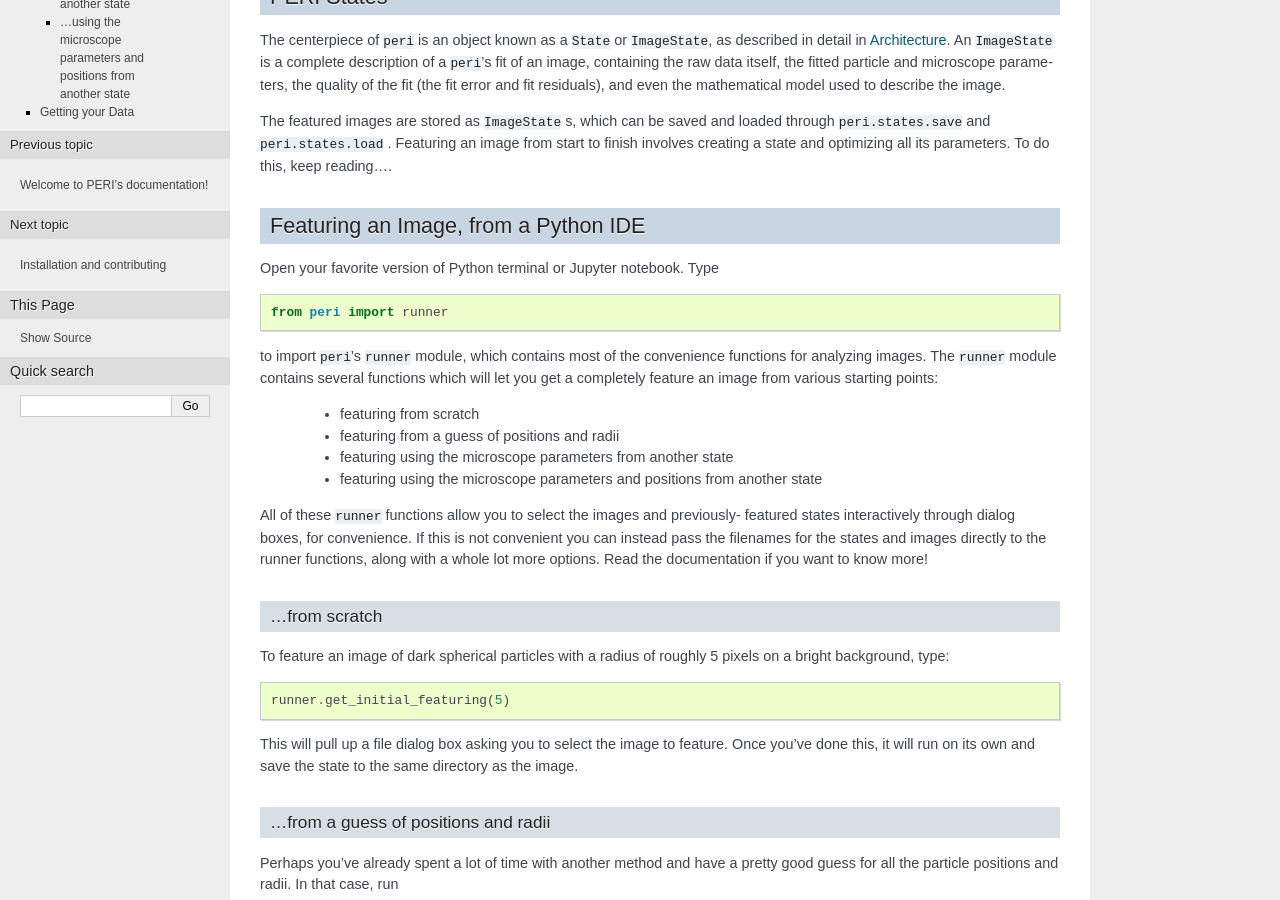
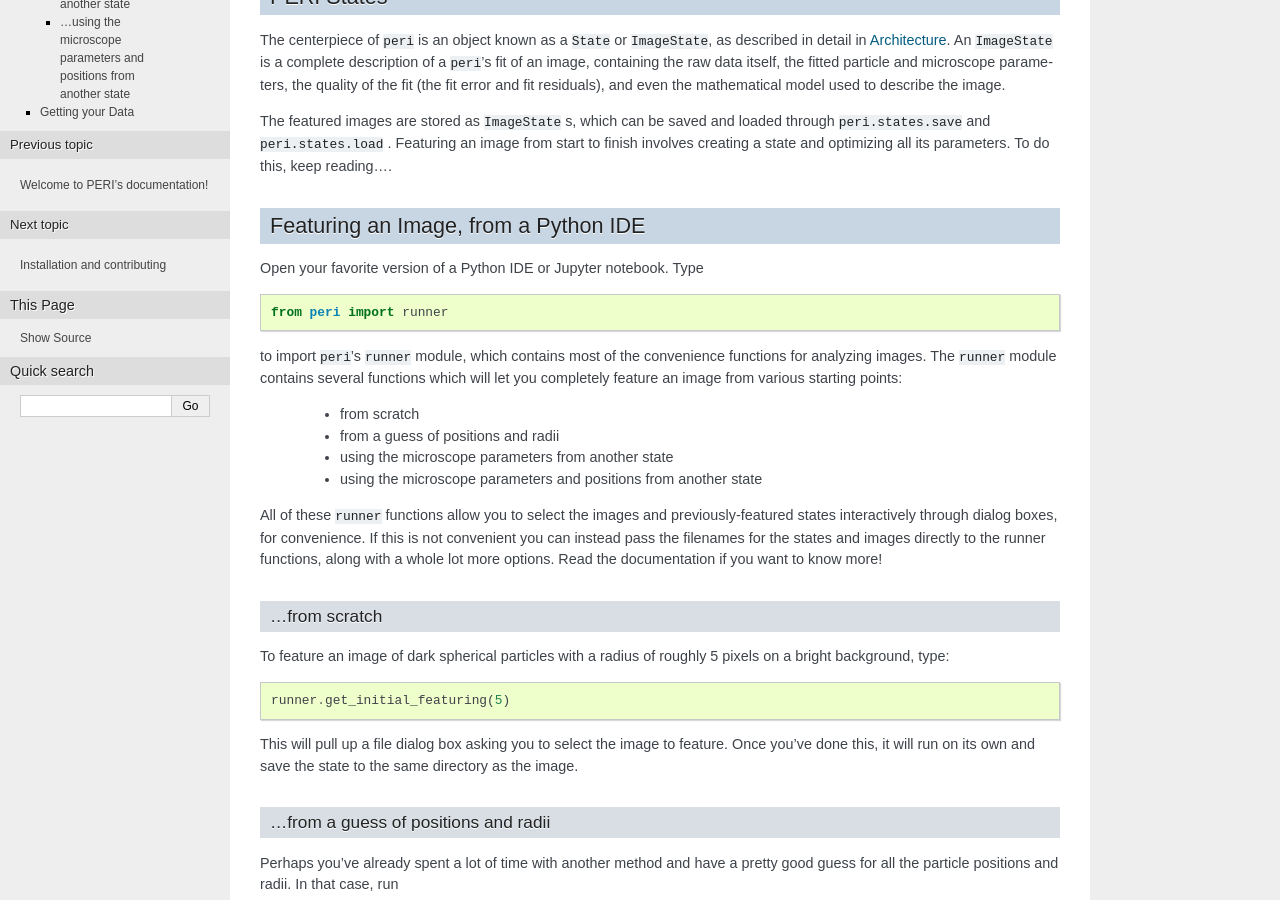
Before and after one commit to peri-source/peri, a Sphinx documentation site: the page built from docs/quickstart.rst, in a window 1280 px wide and 900 px high, scrolled down 293 px. Built offline with Sphinx 7.4.7, drawn with Linux system fonts in a browser that asks for light colours; some of the changed text lies outside the part shown.

Commit message:
Copyedit-level changes to quickstart.rst

```diff
--- a/docs/quickstart.rst
+++ b/docs/quickstart.rst
@@ -28,7 +28,7 @@ parameters. To do this, keep reading....
 Featuring an Image, from a Python IDE
 -------------------------------------
 
-Open your favorite version of Python terminal or Jupyter notebook. Type
+Open your favorite version of a Python IDE or Jupyter notebook. Type
 
 .. code-block:: python
 
@@ -36,16 +36,16 @@ Open your favorite version of Python terminal or Jupyter notebook. Type
 
 to import ``peri``'s ``runner`` module, which contains most of the convenience
 functions for analyzing images. The ``runner`` module contains several functions
-which will let you get a completely feature an image from various starting points:
+which will let you completely feature an image from various starting points:
 
- * featuring from scratch
- * featuring from a guess of positions and radii
- * featuring using the microscope parameters from another state
- * featuring using the microscope parameters and positions from another state
+ * from scratch
+ * from a guess of positions and radii
+ * using the microscope parameters from another state
+ * using the microscope parameters and positions from another state
 
-All of these ``runner`` functions allow you to select the images and previously-
-featured states interactively through dialog boxes, for convenience. If this is
-not convenient you can instead pass the filenames for the states and images
+All of these ``runner`` functions allow you to select the images and
+previously-featured states interactively through dialog boxes, for convenience.
+If this is not convenient you can instead pass the filenames for the states and images
 directly to the runner functions, along with a whole lot more options. Read the
 documentation if you want to know more!
 
```
Also changed, not shown: other parts of docs/quickstart.rst (+2 -0 lines).
